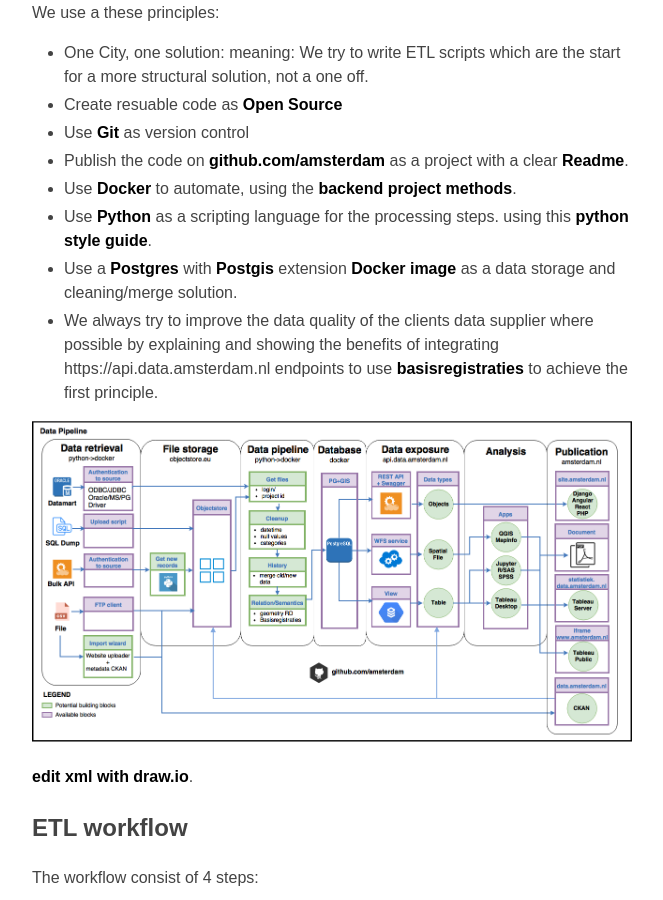
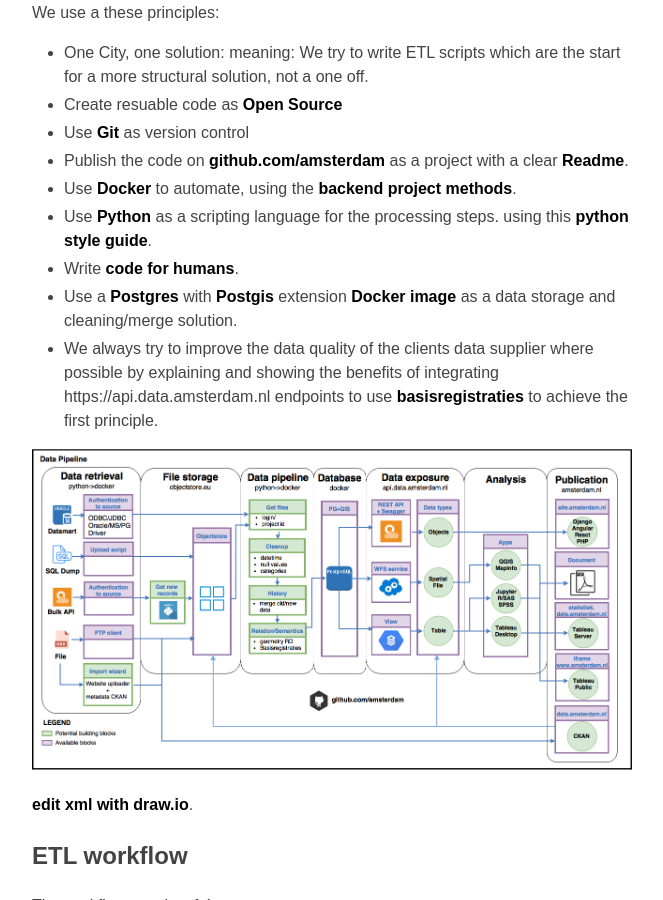
Before and after one commit to Amsterdam/amsterdam.github.io, a Jekyll site: the page built from guides/data-pipeline.md, in a window 1280 px wide and 900 px high, scrolled down 560 px. Shown: the whole window, without its empty margins (138-801 px from the left). Built offline with Jekyll 4.4.1, drawn with Linux system fonts in a browser that asks for light colours; our own code applies the rules of GitHub Pages for plain Markdown files.

Commit message:
added write code for humans link

```diff
--- a/guides/data-pipeline.md
+++ b/guides/data-pipeline.md
@@ -18,6 +18,7 @@ We use a these principles:
 - Publish the code on [github.com/amsterdam](https://www.github.com/amsterdam) as a project with a clear [Readme](write-a-readme.md).
 - Use [Docker](https://www.docker.com) to automate, using the [backend project methods](back-end-projects.md).
 - Use [Python](https://www.python.org) as a scripting language for the processing steps. using this [python style guide](style-guide-python.md).
+- Write [code for humans](https://amsterdam.github.io/guides/code-for-humans/).
 - Use a [Postgres](https://www.postgresql.org) with [Postgis](http://postgis.net) extension [Docker image](https://hub.docker.com/r/amsterdam/postgres/) as a data storage and cleaning/merge solution.
 - We always try to improve the data quality of the clients data supplier where possible by explaining and showing the benefits of integrating https://api.data.amsterdam.nl endpoints to use [basisregistraties](https://www.amsterdam.nl/stelselpedia/) to achieve the first principle.
 
```
